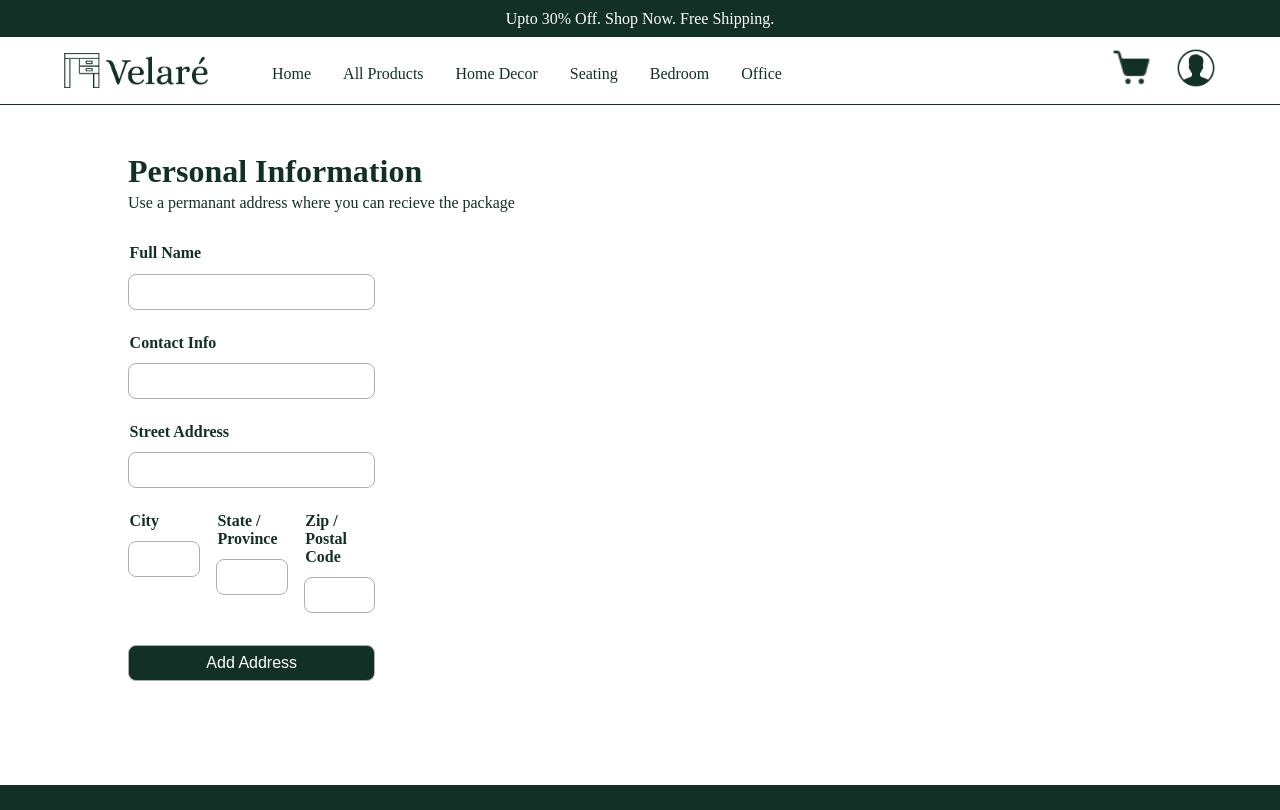
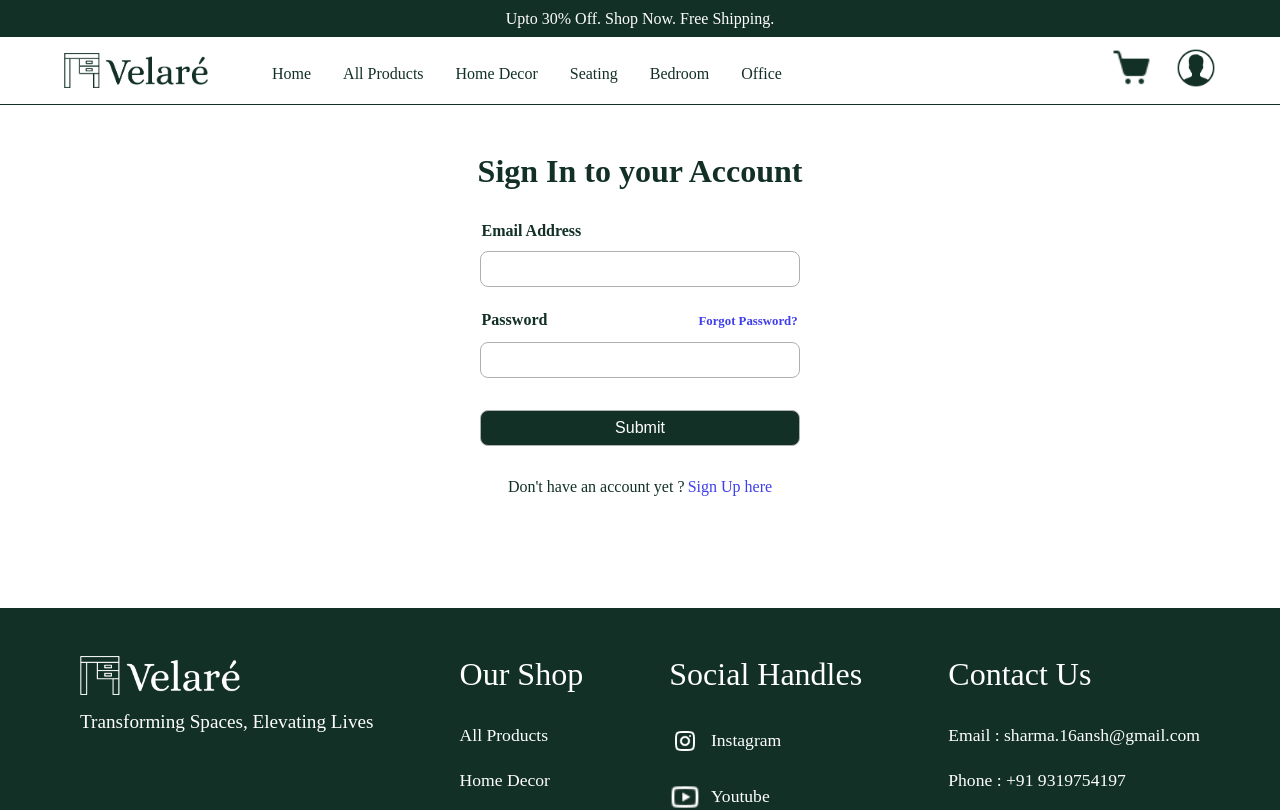
Before and after one commit to Ansh197/Velare, a React (Create React App) app in the folder Frontend/: page /checkout in a window 1280 px wide. Shown: the top 810 px of the page. Built offline with nearby package versions, Linux system fonts and the light colour scheme; no server answers; a web font is replaced by a local one.

Commit message:
get address and add address requests working

```diff
--- a/Frontend/src/App.js
+++ b/Frontend/src/App.js
@@ -30,7 +30,7 @@ function App() {
           <Route exact path='/login' element={<LoginForm setParentUserData={setUserData} />}></Route>
           <Route exact path='/products' element={<AllProducts userData={userData} />}></Route>
           <Route exact path='/cart' element={userData.isLoggedIn ? <Cart userData={userData} /> : <LoginForm setParentUserData={setUserData} />}></Route>
-          <Route exact path='/checkout' element={<Checkout userData={userData}/>}></Route>
+          <Route exact path='/checkout' element={userData.isLoggedIn ? <Checkout userData={userData} /> : <LoginForm setParentUserData={setUserData} />}></Route>
         </Routes>
         <Footer/>
       </BrowserRouter>
--- a/Frontend/src/components/Checkout.js
+++ b/Frontend/src/components/Checkout.js
@@ -3,9 +3,16 @@ import React, { useEffect } from "react";
 import { useState } from "react";
 
 export default function Checkout(props) {
-  const changeFormData = () => {};
+  const [addressData , setAddressData] = useState([]);
 
-  const [addressData , setAddressData] = useState([]);
+  async function formSubmit(e){
+    e.preventDefault();
+    await axios.post('http://localhost:5000/addAddress',formData);
+  }
+
+  useEffect(()=>{
+    console.log(addressData);
+  },[addressData])
 
   const fetchAddress = async()=>{
     await axios.post("http://localhost:5000/getAddress",props.userData)
@@ -19,15 +26,24 @@ export default function Checkout(props) {
 
   useEffect(()=>{
     fetchAddress();
-  },[addressData]);
+  },[]);
+
+  const changeFormData = (e)=>{
+    const {name,value} = e.target;
+    setFormData(prevState=>({
+      ...prevState,
+      [name]: value,
+    }));
+  };
 
   const [formData, setFormData] = useState({
-    fullName: "",
-    contactInfo: "",
-    address: "",
+    full_name: "",
+    phone_number: "",
+    street_address: "",
     city: "",
-    state: "",
+    province: "",
     zip: "",
+    user_id:props.userData.userid
   });
 
   return (
@@ -39,28 +55,28 @@ export default function Checkout(props) {
               <h1>Personal Information</h1>
               <p>Use a permanant address where you can recieve the package</p>
             </div>
-            <form className="checkoutForm">
-              <label htmlFor="fullName">Full Name</label>
+            <form className="checkoutForm" method="post" onSubmit={formSubmit}>
+              <label htmlFor="full_name">Full Name</label>
               <input
                 type="text"
-                name="fullName"
-                value={formData.fullName}
+                name="full_name"
+                value={formData.full_name}
                 onChange={changeFormData}
                 required
               />
-              <label htmlFor="contactInfo">Contact Info</label>
+              <label htmlFor="phone_number">Phone Number</label>
               <input
                 type="text"
-                name="contactInfo"
-                value={formData.contactInfo}
+                name="phone_number"
+                value={formData.phone_number}
                 onChange={changeFormData}
                 required
               />
-              <label htmlFor="address">Street Address</label>
+              <label htmlFor="street_address">Street Address</label>
               <input
                 type="text"
-                name="address"
-                value={formData.address}
+                name="street_address"
+                value={formData.street_address}
                 onChange={changeFormData}
                 required
               />
@@ -76,11 +92,11 @@ export default function Checkout(props) {
                   />
                 </div>
                 <div className="localAddressInput">
-                  <label htmlFor="state">State / Province</label>
+                  <label htmlFor="province">State / Province</label>
                   <input
                     type="text"
-                    name="state"
-                    value={formData.state}
+                    name="province"
+                    value={formData.province}
                     onChange={changeFormData}
                     required
                   />
@@ -96,8 +112,15 @@ export default function Checkout(props) {
                   />
                 </div>
               </div>
-              <input type="submit" value="Add Address" />
+              <input type="submit" value="Add Address"/>
             </form>
+            <div className="exisitingAddress">
+              <h1>Address</h1>
+              <h3>Choose from existing addresses</h3>
+              {addressData.map((elem)=>
+                <h1>{elem.province}</h1>
+              )}
+            </div>
           </div>
         </div>
       </div>
--- a/Frontend/src/index.css
+++ b/Frontend/src/index.css
@@ -870,3 +870,8 @@ a{
   margin: 0;
   margin-top: 0.3rem;
 }
+
+.maptesting{
+  border: 1px solid black;
+  width: 100%;
+}
```
Also changed, not shown: 1 other file (tests, documents, lock files or other folders).
